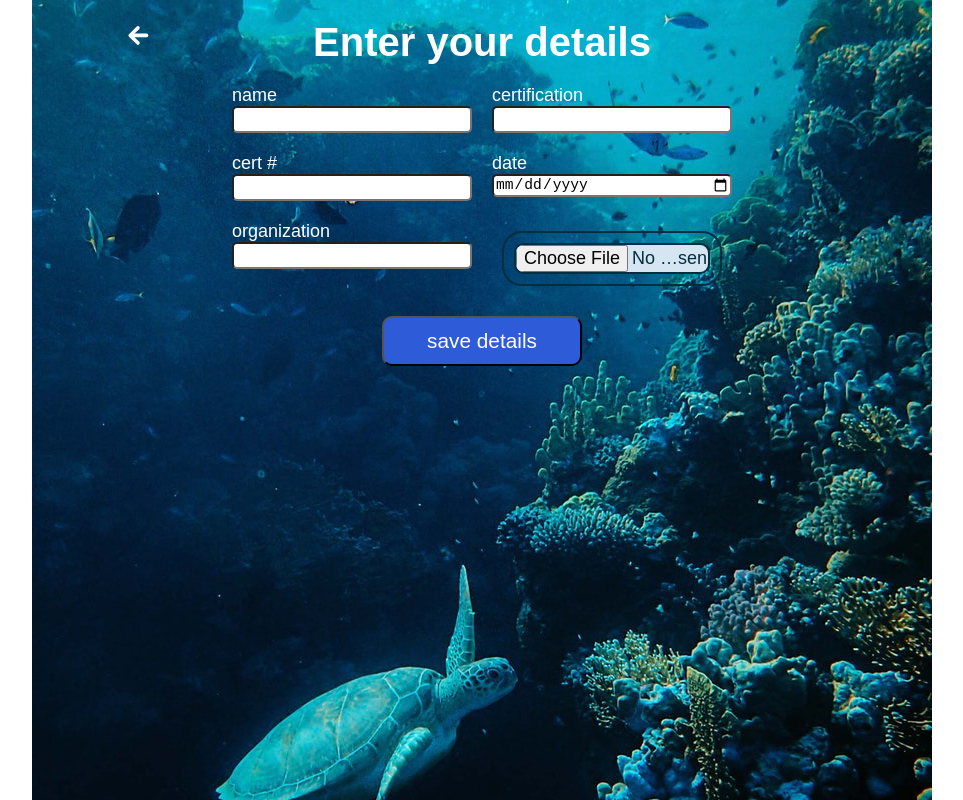
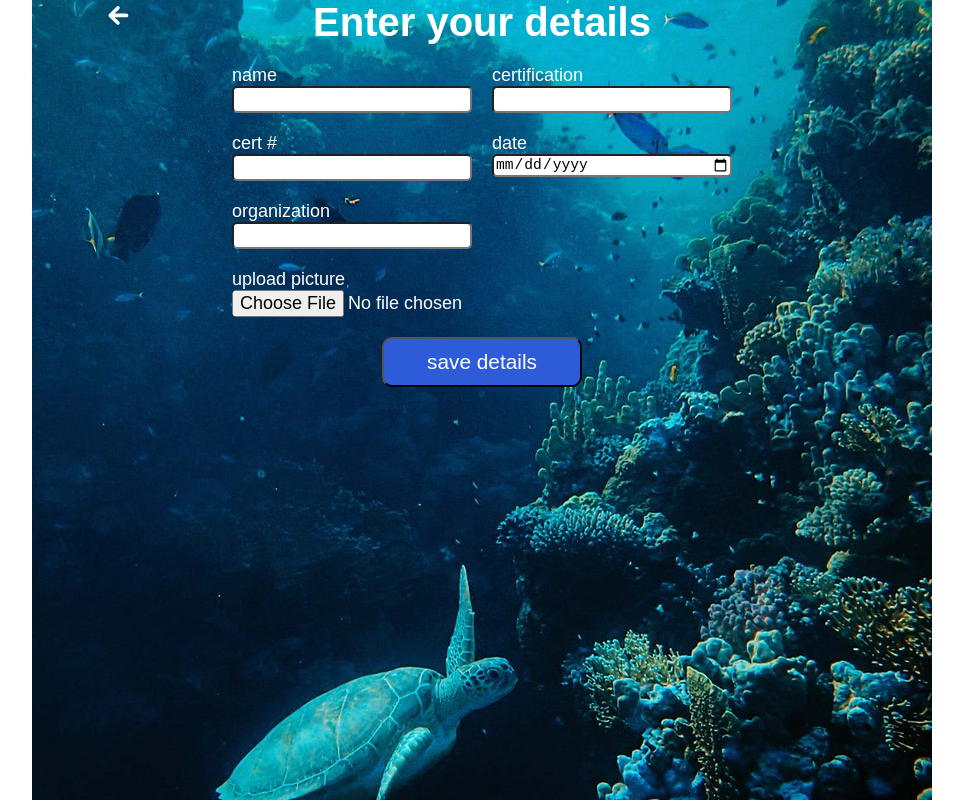
Before and after one commit to FlyingMoe91/capstone-project, a React (Create React App) app: page / in a window 1280 px wide. Both pictures are taken after a click on the button "create new diver +". Shown: the whole page, without its empty margins (158-1121 px from the left). Built offline with nearby package versions, Linux system fonts and the light colour scheme.

Commit message:
Update pictureupload on edit

```diff
--- a/src/App.js
+++ b/src/App.js
@@ -6,6 +6,7 @@ import Logbook from './pages/Logbook';
 
 export default function App() {
   const [diveData, setDiveData] = useLocalStorage('diveData', []);
+
   return (
     <Routes>
       <Route path="/" element={<Home diveData={diveData} />} />
--- a/src/components/DiverInfomation/DiverInfo.js
+++ b/src/components/DiverInfomation/DiverInfo.js
@@ -1,15 +1,24 @@
 import styled from 'styled-components';
 import { FaRegEdit as EditIcon } from 'react-icons/fa';
 import ScreenReaderOnly from '../ScreenReaderOnly';
-export default function DiverInfo({ diverInfo, onEditDiver }) {
+
+export default function DiverInfo({ diverInfo, onEditDiver, image }) {
   return (
     <DiverGrid>
-      <Name>{diverInfo.name}</Name>
-      {diverInfo.organization ? <p>{diverInfo.organization}</p> : null}
-      {diverInfo.certification ? <p>{diverInfo.certification}</p> : null}
-      {diverInfo.date ? <p>{diverInfo.date}</p> : null}
-      {diverInfo.cert_nr ? <p>{diverInfo.cert_nr}</p> : null}
-      <UploadedImage src={diverInfo.image} alt=""></UploadedImage>
+      <div>
+        <p>{diverInfo.name}</p>
+        {diverInfo.organization ? (
+          <p>
+            {diverInfo.organization} -{' '}
+            {diverInfo.certification ? (
+              <span>{diverInfo.certification}</span>
+            ) : null}
+          </p>
+        ) : null}
+
+        {diverInfo.cert_nr ? <p>{diverInfo.cert_nr}</p> : null}
+      </div>
+      <UploadedImage src={image} alt=""></UploadedImage>
       <ButtonEdit onClick={onEditDiver}>
         <EditIcon />
         <ScreenReaderOnly>edit diver information</ScreenReaderOnly>
@@ -19,35 +28,31 @@ export default function DiverInfo({ diverInfo, onEditDiver }) {
 }
 
 const DiverGrid = styled.section`
-  grid-column-start: 1;
-  grid-column-end: 3;
-  position: relative;
-  display: grid;
-  grid-template-columns: 1fr 1fr;
-  grid-template-rows: 1fr 1fr 1fr;
+  display: flex;
+  justify-content: space-between;
+  align-items: center;
   text-align: center;
   margin-bottom: 20px;
-  width: 100%;
 
   p {
     border: 1px solid white;
     border-radius: 8px;
-    width: 75%;
+    width: 100%;
     height: 5vh;
     margin: 5px;
     justify-self: center;
     vertical-align: middle;
     line-height: 5vh;
-    font-size: 1.4rem;
+    font-size: 1.2rem;
     color: white;
     background-color: rgba(0, 0, 0, 0.3);
   }
-`;
 
-const Name = styled.p`
-  grid-column-start: 1;
-  grid-column-end: 3;
-  width: 200px;
+  div {
+    display: flex;
+    flex-direction: column;
+    justify-content: space-between;
+  }
 `;
 
 const ButtonEdit = styled.button`
@@ -55,15 +60,16 @@ const ButtonEdit = styled.button`
   padding: 0;
   position: absolute;
   top: 0;
-  border: 0;
+  right: 0;
+  border: none;
   background: transparent;
   color: white;
   font-size: 1.3rem;
 `;
 
 const UploadedImage = styled.img`
-  width: 100%;
-  border-radius: 10px;
-  box-shadow: 3px 3px 3px;
-  margin-left: -1px;
+  border-radius: 50%;
+  width: 40%;
+  height: 40%;
+  object-fit: cover;
 `;
--- a/src/components/FormCreateDiver/CreateDiver.js
+++ b/src/components/FormCreateDiver/CreateDiver.js
@@ -1,10 +1,11 @@
 import styled from 'styled-components';
 import { nanoid } from 'nanoid';
-import { useState } from 'react';
 import { IoMdArrowRoundBack as ArrowBack } from 'react-icons/io';
 import Button from '../Button/Button';
 import ScreenReaderOnly from '../ScreenReaderOnly';
+import { GiCancel as Remove } from 'react-icons/gi';
 import axios from 'axios';
+import { useState } from 'react';
 
 const CLOUDNAME = process.env.REACT_APP_CLOUDINARY_CLOUDNAME;
 const PRESET = process.env.REACT_APP_CLOUDINARY_PRESET;
@@ -79,21 +80,25 @@ export default function AddDive({ diverInfo, onClickBack, onCreate }) {
         </InputWrapper>
         <ImageUpload>
           {image ? (
+            <>
               <img
                 src={image}
-              alt=""
-              style={{
-                width: '90%',
-                margin: '5%',
-              }}
+                alt={diverInfo.image ? diverInfo.image : undefined}
               />
+              <button onClick={handleRemovePic}>
+                <Remove />
+              </button>
+            </>
           ) : (
+            <>
+              <label>upload picture</label>
               <input
                 type="file"
                 name="file"
-              aria-label="upload-your-picture"
+                aria-label="picture-upload"
                 onChange={upload}
               />
+            </>
           )}
         </ImageUpload>
         <ButtonSubmit variant="submit" name="save details">
@@ -137,6 +142,10 @@ export default function AddDive({ diverInfo, onClickBack, onCreate }) {
       _id: nanoid(),
       image: image,
     });
+  }
+
+  function handleRemovePic() {
+    setImage('');
   }
 }
 
@@ -192,15 +201,21 @@ const ButtonSubmit = styled(Button)`
 `;
 
 const ImageUpload = styled.div`
-  border: #012e40 2px solid;
-  border-radius: 20px;
-  margin: 10px;
-  padding: 10px;
-  input {
-    border: #012e40 2px solid;
+  grid-column-start: 1;
+  grid-column-end: 3;
+  border-radius: 50%;
+  width: 50%;
+  img {
     border-radius: 10px;
     width: 100%;
-    background-color: #d5e5f2;
-    color: #012e40;
+  }
+
+  button {
+    position: absolute;
+    background: transparent;
+    border: none;
+    font-size: 1.5rem;
+    color: white;
+    background-color: transparent;
   }
 `;
--- a/src/components/Statistics/Statistics.js
+++ b/src/components/Statistics/Statistics.js
@@ -18,7 +18,7 @@ export default function Statistics({ diveData }) {
   });
 
   return (
-    <>
+    <Wrapper>
       <NavLinkStyled to="divelog">Dives: {dives} </NavLinkStyled>
       <Button onClick={handleStatisticsToggel}>
         max. depth: {depth > 0 ? depth : '0'}
@@ -61,13 +61,21 @@ export default function Statistics({ diveData }) {
           )}
         </>
       )}
-    </>
+    </Wrapper>
   );
 
   function handleStatisticsToggel() {
     setStatisticsToggle(!statisticsToggle);
   }
 }
+
+const Wrapper = styled.section`
+  display: grid;
+  grid-template-columns: 1fr 1fr;
+  grid-template-rows: 1fr 1fr;
+  justify-items: center;
+  padding: 20px;
+`;
 
 const NavLinkStyled = styled(NavLink)`
   width: 100px;
--- a/src/pages/home.js
+++ b/src/pages/home.js
@@ -8,13 +8,14 @@ import DiverInfo from '../components/DiverInfomation/DiverInfo';
 export default function Home({ diveData }) {
   const [createDiverPageActive, setCreateDiverPageActive] = useState(false);
   const [diverInfo, setDiverInfo] = useLocalStorage('diverInfo', ['']);
-
+  const [image, setImage] = useLocalStorage('');
   return (
-    <Wrapper>
+    <>
       {diverInfo[0]
         ? !createDiverPageActive && (
             <DiverInfo
               diverInfo={diverInfo[0]}
+              image={image}
               onEditDiver={toggleCreateDiverPage}
             />
           )
@@ -29,11 +30,12 @@ export default function Home({ diveData }) {
         />
       )}
       {!createDiverPageActive && <Statistics diveData={diveData} />}
-    </Wrapper>
+    </>
   );
 
   function handleCreateDiver(newdiverInfo) {
     setDiverInfo([newdiverInfo]);
+    setImage(diverInfo[0].image ? diverInfo[0].image : image);
     setCreateDiverPageActive(!createDiverPageActive);
   }
 
@@ -41,14 +43,6 @@ export default function Home({ diveData }) {
     setCreateDiverPageActive(!createDiverPageActive);
   }
 }
-
-const Wrapper = styled.section`
-  display: grid;
-  grid-template-columns: 1fr 1fr;
-  grid-template-rows: 1fr 1fr 1fr;
-  justify-items: center;
-  padding: 20px;
-`;
 
 const Header = styled.button`
   grid-column-start: 1;
```
Lines whose indentation alone changed are shown as unchanged.
